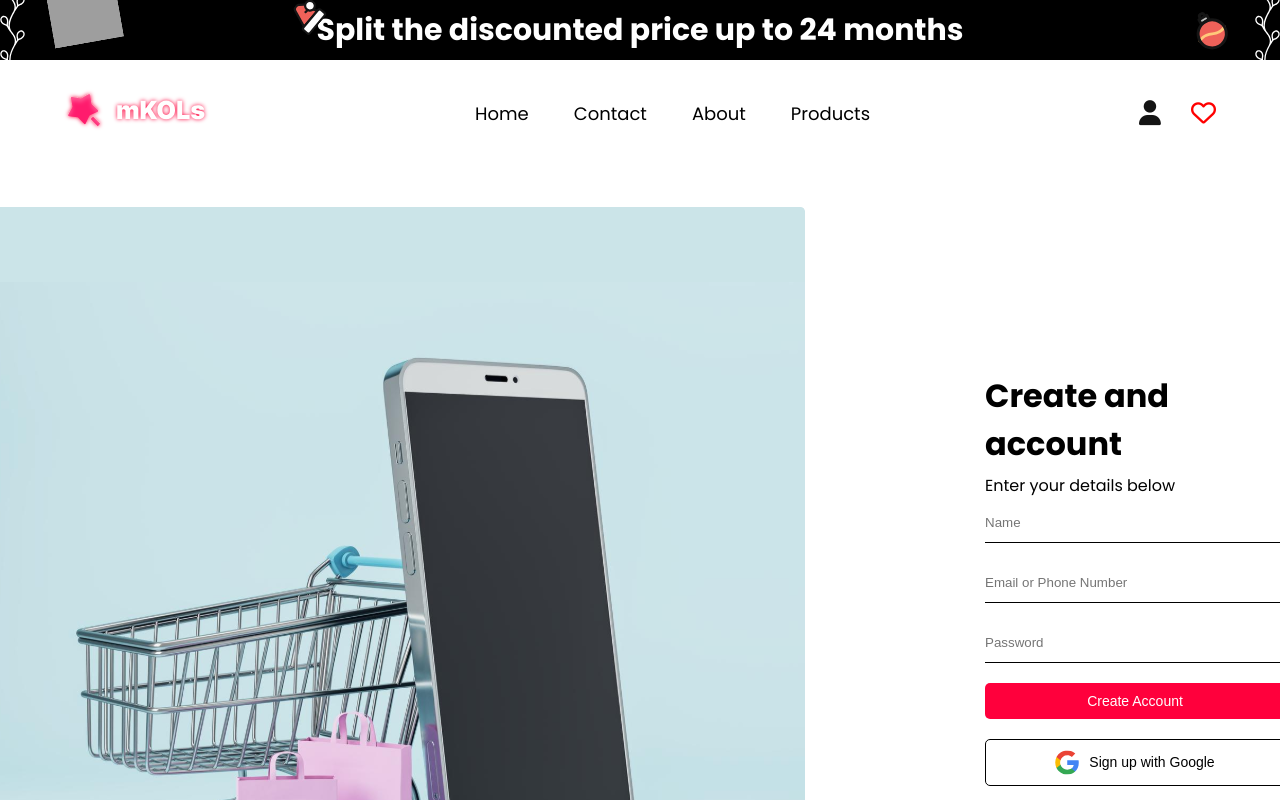
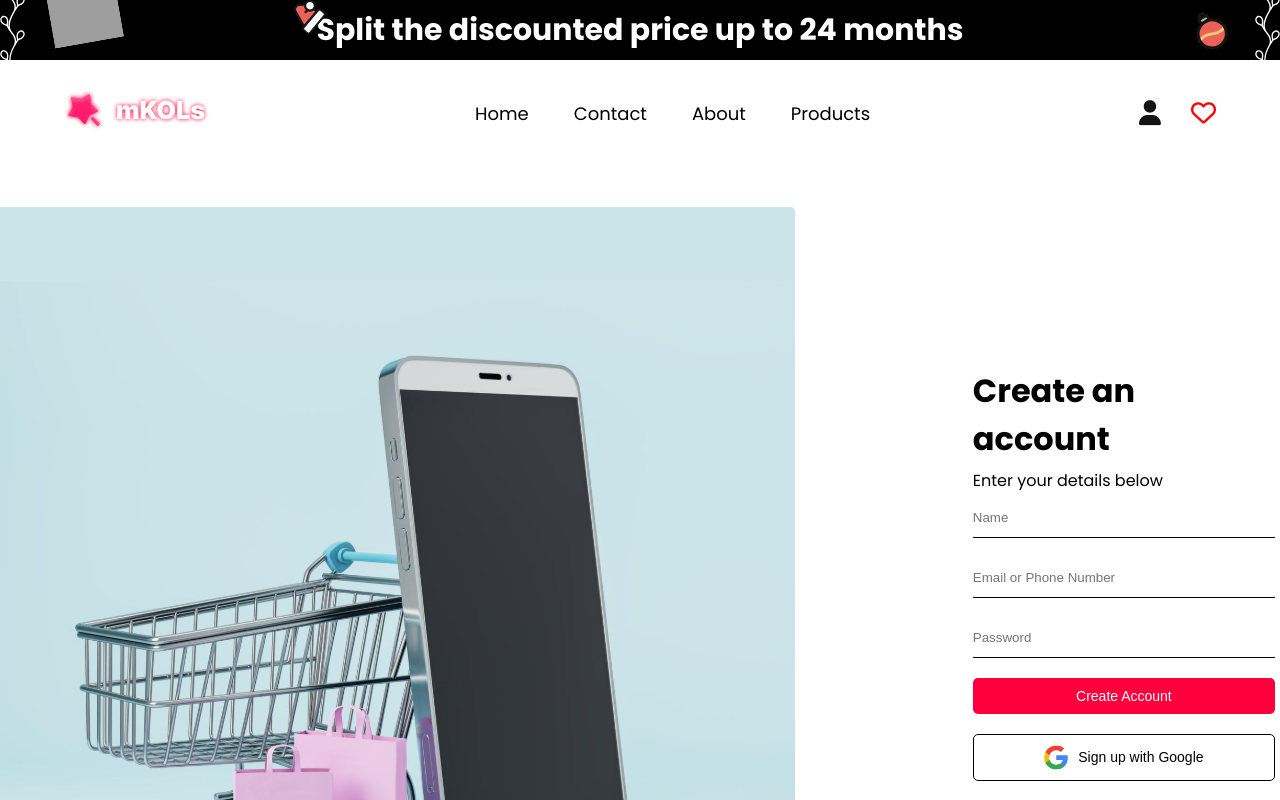
Before and after one commit to Yunis003/mKols-React-E-commerce, a React (Vite) app: page /signup in a window 1280 px wide. Shown: the top 800 px of the page. Built offline with nearby package versions, Linux system fonts and the light colour scheme; grey boxes are pictures that could not be loaded.

Commit message:
signup-section-responsive

```diff
--- a/src/Components/SignUp/SignUp.jsx
+++ b/src/Components/SignUp/SignUp.jsx
@@ -9,7 +9,7 @@ export default function SignUp() {
         <img src={signupImg} alt="signup" />
       </div>
       <div className={signup.rightSide}>
-        <h1>Create and account</h1>
+        <h1>Create an account</h1>
         <p>Enter your details below</p>
         <form className={signup.formPage}>
             <input type="text" placeholder='Name' />
--- a/src/Components/SignUp/signup.module.css
+++ b/src/Components/SignUp/signup.module.css
@@ -1,52 +1,82 @@
-.signupContainer{
+.signupContainer {
     width: 100%;
     display: flex;
     align-items: center;
-    gap: 180px;
+    gap: calc(10vw + 50px); /* Responsive gap based on viewport width */
     margin-top: 50px;
+
   }
-.rightSide{
-    height: 500px;
+
+  .leftSide img {
+    width: 100%;
+    /* Adjust image size for smaller screens (optional) */
+    /* @media (max-width: 768px) {
+      width: 70%;
+    } */
+  }
+
+  .rightSide {
+    height: auto; /* Remove fixed height for better responsiveness */
     display: flex;
     flex-direction: column;
     justify-content: center;
     gap: 5px;
+    margin-right: 5px;
   }
-.formPage{
+
+  .formPage {
     display: flex;
     flex-direction: column;
     justify-content: center;
     gap: 20px;
   }
-.formPage input{
-    width: 300px;
+
+  .formPage input {
+    width: 100%; /* Use full width for smaller screens */
     height: 40px;
     border: none;
     border-bottom: 1px solid black;
     outline: none;
   }
-.sendButton{
+
+  .sendButton {
     background-color: #ff003c;
     padding: 10px 30px;
-    color: #FFF;
+    color: #fff;
     border: none;
     border-radius: 5px;
     cursor: pointer;
     font-size: 14px;
   }
-.google{
+
+  .google {
     padding: 10px 30px;
     border-radius: 5px;
     border: 1px solid black;
     background-color: transparent;
     display: flex;
     justify-content: center;
-    align-items:center;
+    align-items: center;
     gap: 10px;
     font-size: 14px;
     cursor: pointer;
   }
-.alreadyAccount{
+
+  .alreadyAccount {
     align-self: center;
     justify-self: center;
   }
+
+  /* Optional media queries for further responsiveness */
+  @media (max-width: 768px) {
+    .signupContainer {
+      flex-direction: column; /* Stack elements on top of each other for narrow screens */
+    }
+
+    .leftSide {
+      width: 100%;
+    }
+    .rightSide{
+        width: 90%;
+    }
+  }
```
Lines whose indentation alone changed are shown as unchanged.
